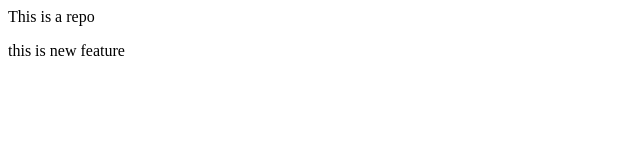
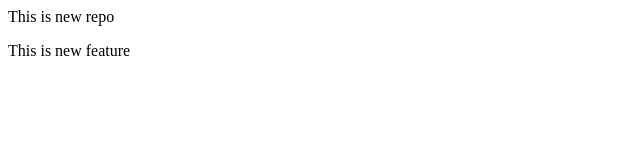
Before and after one commit to DevRutu/localrepo, a plain HTML site: page index.html in a window 1280 px wide. Shown: the full height of the page, 0-640 px from the left. Drawn offline with Linux system fonts and the light colour scheme.

Commit message:
Add new feature

```diff
--- a/index.html
+++ b/index.html
@@ -1,2 +1,2 @@
-<p>This is a repo</p>
-<p>this is new feature</p>
+<p>This is new repo</p>
+<p>This is new feature</p>
```
